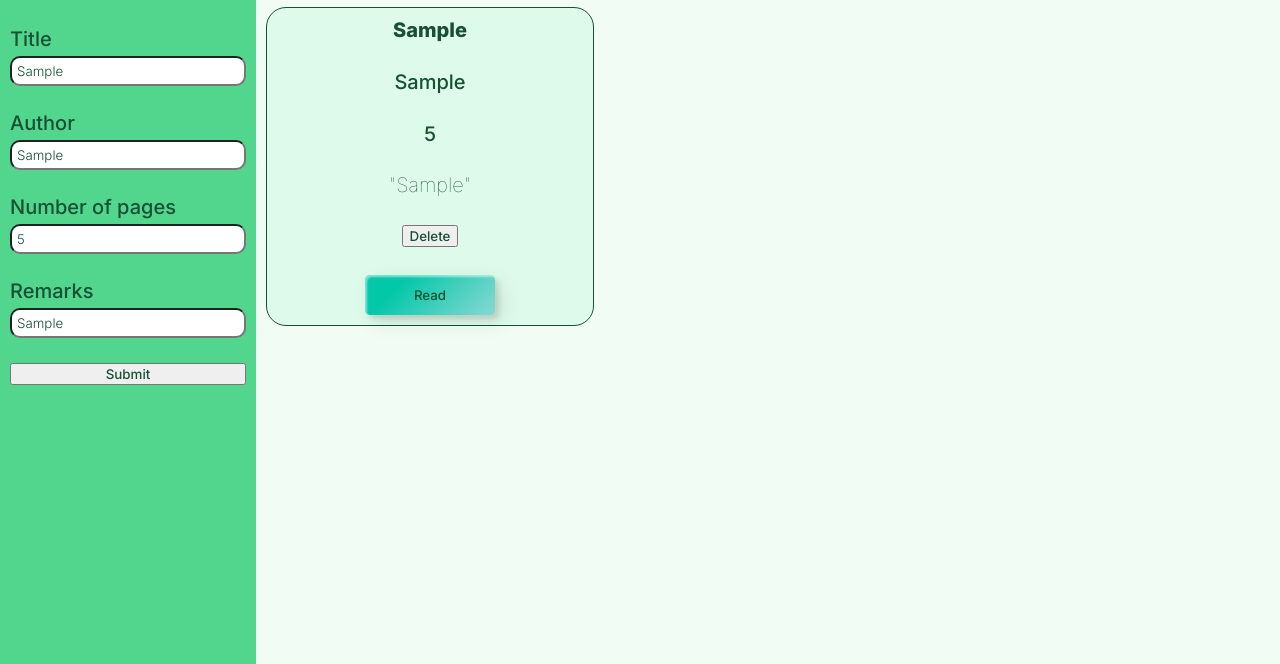
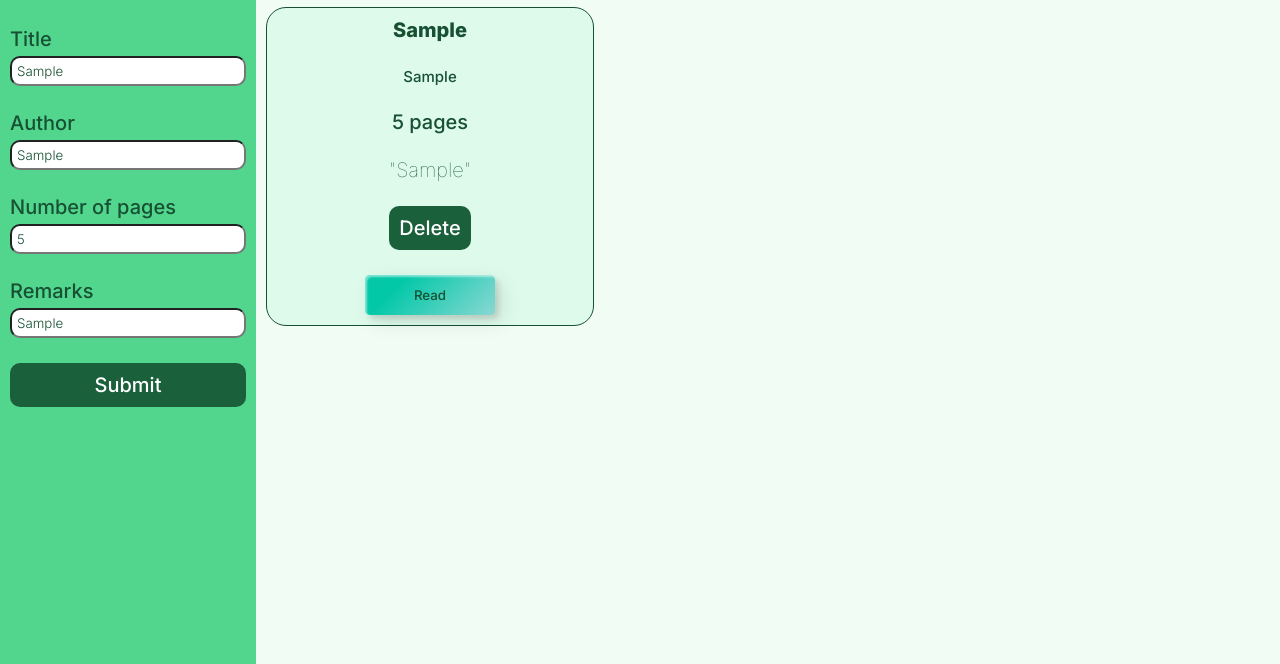
Before and after one commit to warlord200/Library-App, a plain HTML site: page index.html in a window 1280 px wide. Both pictures are taken after typing "Sample", "Sample", "5", "Sample" into the empty fields and a click on the button "Submit". Shown: the part 136-800 px from the top of the page. Drawn offline with Linux system fonts and the light colour scheme.

Commit message:
Library Completed

```diff
--- a/script.js
+++ b/script.js
@@ -43,7 +43,7 @@ function updateLibrary() {
   cardStatus.classList.add("read");
   cardTitle.textContent = title.value;
   cardAuthor.textContent = author.value;
-  cardPage.textContent = page.value;
+  cardPage.textContent = `${page.value} pages`;
   cardRemarks.textContent = `"${remarks.value}"`;
   cardStatus.textContent = "Read";
   card.appendChild(cardTitle);
--- a/style.css
+++ b/style.css
@@ -62,7 +62,16 @@ form input {
   border-radius: 10px;
   font-weight: 300;
 }
-
+#submit {
+  background-color: var(--shamrock-800);
+  color: white;
+  border: none;
+  border-radius: 10px;
+  padding: 10px;
+  font-size: 20px;
+  font-weight: 500;
+  cursor: pointer;
+}
 #book-list {
   grid-row: 2 / 3;
   grid-column: 2 / 3;
@@ -83,7 +92,7 @@ form input {
   flex-direction: column;
   justify-content: space-between;
   align-items: center;
-  gap: 10px;
+  gap: 5px;
   font-size: 20px;
   font-weight: 300;
   background-color: var(--shamrock-100);
@@ -91,14 +100,34 @@ form input {
   border: #175033 solid 1px;
 }
 
+.card:hover {
+  background-color: var(--shamrock-50);
+}
+
 .card-title {
   font-size: 20px;
   font-weight: 800;
 }
 
+.card-author {
+  font-size: 15px;
+  font-weight: 500;
+}
+
 .card-remarks {
   font-size: 20px;
   font-weight: 100;
+}
+
+.card-delete {
+  background-color: var(--shamrock-800);
+  color: white;
+  border: none;
+  border-radius: 10px;
+  padding: 10px;
+  font-size: 20px;
+  font-weight: 500;
+  cursor: pointer;
 }
 
 /* credit deerbucks design for button */
```
